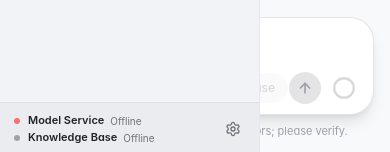
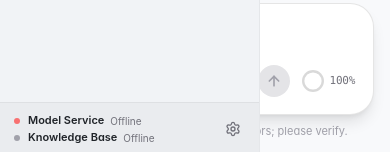
Before and after one commit to szxtj/SimpleUI, a React (Vite) app: page / in a window 390 px wide. Shown: the part 689-841 px from the top of the page. Built offline with nearby package versions, Linux system fonts and the light colour scheme; no server answers.

Commit message:
feat: Enhance token management and UI responsiveness with live streaming support

```diff
--- a/src/App.tsx
+++ b/src/App.tsx
@@ -1,4 +1,4 @@
-import React, { useState, useEffect, useRef } from 'react';
+import React, { useState, useEffect, useRef, useMemo } from 'react';
 import { Sidebar } from './components/Sidebar';
 import { ChatView } from './components/ChatView';
 import { SettingsModal } from './components/SettingsModal';
@@ -26,6 +26,7 @@ import { SpotlightView } from './components/SpotlightView';
 import { WikiDrawer } from './components/WikiDrawer';
 import { I18nProvider, resolveLanguage } from './i18n';
 import { useTheme } from './hooks/useTheme';
+import { estimateHistoryTokens } from './utils/token';
 
 export const App: React.FC = () => {
   const [settings, setSettings] = useState<AppSettings>(loadSettings());
@@ -85,6 +86,7 @@ export const App: React.FC = () => {
   const [input, setInput] = useState('');
   const [images, setImages] = useState<string[]>([]);
   const [generatingSessionIds, setGeneratingSessionIds] = useState<string[]>([]);
+  const [liveStreamingTokens, setLiveStreamingTokens] = useState<Record<string, number>>({});
   const isGenerating = currentSessionId ? generatingSessionIds.includes(currentSessionId) : false;
   const [isSidebarOpen, setIsSidebarOpen] = useState(true);
   const [isSettingsOpen, setIsSettingsOpen] = useState(false);
@@ -182,6 +184,10 @@ export const App: React.FC = () => {
           reloadFromStorage();
         } else if (data.type === 'SETTINGS_CHANGED') {
           setSettings(loadSettings());
+        } else if (data.type === 'STREAM_TOKEN_PROGRESS') {
+          if (data.source !== 'MAIN' && data.sessionId) {
+            setLiveStreamingTokens((prev) => ({ ...prev, [data.sessionId]: data.liveTokens }));
+          }
         } else if (data.type === 'STREAM_CHUNK') {
           if (data.source !== 'MAIN') {
             const { sessionId, messageId, reasoningContent, content, isThinking, thinkingDuration } = data;
@@ -226,13 +232,15 @@ export const App: React.FC = () => {
           if (data.source !== 'MAIN') {
             const { sessionId, messageId, reasoningContent, content, thinkingDuration, metrics } = data;
             setGeneratingSessionIds((prev) => prev.filter((id) => id !== sessionId));
+            setLiveStreamingTokens((prev) => {
+              const next = { ...prev };
+              delete next[sessionId];
+              return next;
+            });
             setSessions((prev) =>
-              prev.map((s) =>
-                s.id === sessionId
-                  ? {
-                      ...s,
-                      contextUsed: metrics?.contextUsed ?? s.contextUsed,
-                      messages: s.messages.map((m) =>
+              prev.map((s) => {
+                if (s.id !== sessionId) return s;
+                const updatedMsgs = s.messages.map((m) =>
                   m.id === messageId
                     ? {
                         ...m,
@@ -243,10 +251,14 @@ export const App: React.FC = () => {
                         metrics,
                       }
                     : m
-                      ),
-                    }
-                  : s
-              )
+                );
+                const cleanHistoryTokens = estimateHistoryTokens(updatedMsgs, settings.systemPrompt);
+                return {
+                  ...s,
+                  contextUsed: cleanHistoryTokens,
+                  messages: updatedMsgs,
+                };
+              })
             );
             if (currentSessionIdRef.current === sessionId && metrics) {
               setLastMetrics(metrics);
@@ -262,11 +274,17 @@ export const App: React.FC = () => {
             }
             activeStreamsRef.current.delete(targetId);
             setGeneratingSessionIds((prev) => prev.filter((id) => id !== targetId));
+            setLiveStreamingTokens((prev) => {
+              const next = { ...prev };
+              delete next[targetId];
+              return next;
+            });
           } else {
             abortControllersRef.current.forEach((controller) => controller.abort());
             abortControllersRef.current.clear();
             activeStreamsRef.current.clear();
             setGeneratingSessionIds([]);
+            setLiveStreamingTokens({});
           }
         } else if (data.type === 'STREAM_QUERY') {
           activeStreamsRef.current.forEach((stream, sessId) => {
@@ -376,7 +394,15 @@ export const App: React.FC = () => {
   // Current session helper
   const currentSession = sessions.find((s) => s.id === currentSessionId);
   const messages = currentSession?.messages || [];
-  const usedTokens = currentSession?.contextUsed || 0;
+
+  // Persistent conversation history baseline tokens (excluding temporary RAG prompts & reasoning tokens)
+  const persistentHistoryTokens = useMemo(() => {
+    if (!messages || messages.length === 0) return 0;
+    return estimateHistoryTokens(messages, settings.systemPrompt);
+  }, [messages, settings.systemPrompt]);
+
+  const currentLiveTokens = currentSessionId ? liveStreamingTokens[currentSessionId] : undefined;
+  const usedTokens = (isGenerating && currentLiveTokens !== undefined) ? currentLiveTokens : persistentHistoryTokens;
 
   // Session management handlers
   const handleNewSession = () => {
@@ -542,10 +568,25 @@ export const App: React.FC = () => {
       enableWikiSearch: sessionEnableWiki,
     };
 
+    const promptTokensEstimate = estimateHistoryTokens(
+      [...historyMessages, { ...userMessage, content: promptToSend }],
+      settings.systemPrompt
+    );
+    setLiveStreamingTokens((prev) => ({ ...prev, [targetSessionId]: promptTokensEstimate }));
+
     await TurboFieldfareAPI.streamChat(
       [...historyMessages, { ...userMessage, content: promptToSend }],
       sessionSettings,
       {
+        onTokenProgress: (liveTokens) => {
+          setLiveStreamingTokens((prev) => ({ ...prev, [targetSessionId]: liveTokens }));
+          syncChannel?.postMessage({
+            type: 'STREAM_TOKEN_PROGRESS',
+            sessionId: targetSessionId,
+            liveTokens,
+            source: 'MAIN',
+          });
+        },
         onFirstToken: () => {
           // first token received
         },
@@ -626,6 +667,7 @@ export const App: React.FC = () => {
                     ...m,
                     content: accumulatedContent,
                     isThinking: false,
+                    thinkingDuration: thinkingDuration,
                   };
                 }),
               };
@@ -636,10 +678,28 @@ export const App: React.FC = () => {
           abortControllersRef.current.delete(targetSessionId);
           activeStreamsRef.current.delete(targetSessionId);
           setGeneratingSessionIds((prev) => prev.filter((id) => id !== targetSessionId));
+          setLiveStreamingTokens((prev) => {
+            const next = { ...prev };
+            delete next[targetSessionId];
+            return next;
+          });
 
           if (currentSessionIdRef.current === targetSessionId) {
             setLastMetrics(metrics);
           }
+
+          const cleanHistoryTokens = estimateHistoryTokens(
+            [
+              ...historyMessages,
+              userMessage,
+              {
+                id: assistantMsgId,
+                role: 'assistant',
+                content: accumulatedContent,
+              },
+            ],
+            settings.systemPrompt
+          );
 
           syncChannel?.postMessage({
             type: 'STREAM_DONE',
@@ -648,7 +708,7 @@ export const App: React.FC = () => {
             reasoningContent: accumulatedReasoning,
             content: accumulatedContent,
             thinkingDuration: thinkingDuration,
-            metrics,
+            metrics: { ...metrics, contextUsed: cleanHistoryTokens },
             source: 'MAIN',
           });
 
@@ -657,7 +717,7 @@ export const App: React.FC = () => {
               if (s.id !== targetSessionId) return s;
               return {
                 ...s,
-                contextUsed: metrics.contextUsed,
+                contextUsed: cleanHistoryTokens,
                 messages: s.messages.map((m) => {
                   if (m.id !== assistantMsgId) return m;
                   return {
@@ -677,6 +737,11 @@ export const App: React.FC = () => {
           abortControllersRef.current.delete(targetSessionId);
           activeStreamsRef.current.delete(targetSessionId);
           setGeneratingSessionIds((prev) => prev.filter((id) => id !== targetSessionId));
+          setLiveStreamingTokens((prev) => {
+            const next = { ...prev };
+            delete next[targetSessionId];
+            return next;
+          });
 
           syncChannel?.postMessage({
             type: 'STREAM_DONE',
@@ -819,6 +884,11 @@ export const App: React.FC = () => {
     }
     activeStreamsRef.current.delete(targetId);
     setGeneratingSessionIds((prev) => prev.filter((id) => id !== targetId));
+    setLiveStreamingTokens((prev) => {
+      const next = { ...prev };
+      delete next[targetId];
+      return next;
+    });
 
     syncChannel?.postMessage({
       type: 'STREAM_ABORT',
--- a/src/components/ChatInput.tsx
+++ b/src/components/ChatInput.tsx
@@ -255,7 +255,7 @@ export const ChatInput: React.FC<ChatInputProps> = ({
           )}
 
           {/* Context Ring RIGHT NEXT TO (to the right of) Send Icon */}
-          <ContextRing usedTokens={usedTokens} maxContext={maxContext} />
+          <ContextRing usedTokens={usedTokens} maxContext={maxContext} showRemainingPercent={true} />
         </div>
       </div>
     </div>
--- a/src/components/ContextRing.tsx
+++ b/src/components/ContextRing.tsx
@@ -5,12 +5,14 @@ interface ContextRingProps {
   usedTokens: number;
   maxContext: number;
   placement?: 'top' | 'bottom' | 'left';
+  showRemainingPercent?: boolean;
 }
 
 export const ContextRing: React.FC<ContextRingProps> = ({
   usedTokens,
   maxContext,
   placement = 'top',
+  showRemainingPercent = false,
 }) => {
   const { t } = useI18n();
   const [showTooltip, setShowTooltip] = useState(false);
@@ -19,6 +21,7 @@ export const ContextRing: React.FC<ContextRingProps> = ({
   const safeUsed = Math.max(0, usedTokens || 0);
   const percent = Math.min(100, (safeUsed / safeMax) * 100);
   const remaining = Math.max(0, safeMax - safeUsed);
+  const remainingPercent = Math.max(0, 100 - percent);
 
   // SVG ring parameters (sleek 22px ring)
   const size = 22;
@@ -63,7 +66,8 @@ export const ContextRing: React.FC<ContextRingProps> = ({
       onMouseLeave={() => setShowTooltip(false)}
       aria-label={`${t('contextOccupancy')} ${percent.toFixed(1)}%`}
     >
-      <svg width={size} height={size} className="transform -rotate-90">
+      <div className="flex items-center gap-1.5">
+        <svg width={size} height={size} className="transform -rotate-90 shrink-0">
           {/* Background track circle */}
           <circle
             cx={size / 2}
@@ -88,6 +92,13 @@ export const ContextRing: React.FC<ContextRingProps> = ({
           />
         </svg>
 
+        {showRemainingPercent && (
+          <span className="text-[11px] font-mono font-medium tracking-tight text-zinc-500 dark:text-zinc-400 select-none tabular-nums leading-none">
+            {remainingPercent >= 99.95 ? '100%' : `${remainingPercent.toFixed(1)}%`}
+          </span>
+        )}
+      </div>
+
       {/* Floating Detailed Context Tooltip */}
       {showTooltip && (
         <div className={`absolute ${getPlacementClass()} z-50 pointer-events-none`}>
--- a/src/components/SpotlightView.tsx
+++ b/src/components/SpotlightView.tsx
@@ -40,6 +40,7 @@ import {
 } from 'lucide-react';
 import { useI18n } from '../i18n';
 import { useTheme } from '../hooks/useTheme';
+import { estimateHistoryTokens } from '../utils/token';
 
 export const SpotlightView: React.FC = () => {
   const { t, lang } = useI18n();
@@ -64,6 +65,15 @@ export const SpotlightView: React.FC = () => {
     mediaCount: 0,
   });
   const [usedTokens, setUsedTokens] = useState<number>(0);
+  const [liveStreamingTokens, setLiveStreamingTokens] = useState<number | null>(null);
+
+  // Clean persistent conversation history tokens (user text + assistant text only)
+  const persistentHistoryTokens = React.useMemo(() => {
+    if (!messages || messages.length === 0) return 0;
+    return estimateHistoryTokens(messages, settings.systemPrompt);
+  }, [messages, settings.systemPrompt]);
+
+  const displayTokens = (isGenerating && liveStreamingTokens !== null) ? liveStreamingTokens : persistentHistoryTokens;
   const [copiedMsgId, setCopiedMsgId] = useState<string | null>(null);
   const [activeWikiArticle, setActiveWikiArticle] = useState<string | null>(null);
   const activeSessionIdRef = useRef<string | null>(null);
@@ -220,7 +230,9 @@ export const SpotlightView: React.FC = () => {
     if (target) {
       activeSessionIdRef.current = sessionId;
       setMessages(target.messages || []);
-      setUsedTokens(target.contextUsed || 0);
+      const cleanTokens = estimateHistoryTokens(target.messages || [], settings.systemPrompt);
+      setUsedTokens(cleanTokens);
+      setLiveStreamingTokens(null);
       setEnableThinking(target.enableThinking ?? false);
       setEnableWikiSearch(target.enableWikiSearch ?? false);
       notifyResize((target.messages && target.messages.length > 0) || false);
@@ -252,6 +264,10 @@ export const SpotlightView: React.FC = () => {
       } else if (data.type === 'LOAD_SESSION_IN_SPOTLIGHT') {
         if (data.sessionId) {
           loadSessionById(data.sessionId);
+        }
+      } else if (data.type === 'STREAM_TOKEN_PROGRESS') {
+        if (data.source !== 'SPOTLIGHT' && activeSessionIdRef.current === data.sessionId) {
+          setLiveStreamingTokens(data.liveTokens);
         }
       } else if (data.type === 'STREAM_CHUNK') {
         if (data.source !== 'SPOTLIGHT') {
@@ -289,9 +305,10 @@ export const SpotlightView: React.FC = () => {
           const { sessionId, messageId, reasoningContent, content, thinkingDuration, metrics } = data;
           if (activeSessionIdRef.current === sessionId) {
             setIsGenerating(false);
+            setLiveStreamingTokens(null);
             recordActivity();
-            setMessages((prev) =>
-              prev.map((m) =>
+            setMessages((prev) => {
+              const updated = prev.map((m) =>
                 m.id === messageId
                   ? {
                       ...m,
@@ -302,8 +319,11 @@ export const SpotlightView: React.FC = () => {
                       metrics,
                     }
                   : m
-              )
-            );
+              );
+              const cleanTokens = estimateHistoryTokens(updated, settings.systemPrompt);
+              setUsedTokens(cleanTokens);
+              return updated;
+            });
           }
         }
       } else if (data.type === 'STREAM_ABORT') {
@@ -313,6 +333,7 @@ export const SpotlightView: React.FC = () => {
             abortControllerRef.current = null;
           }
           setIsGenerating(false);
+          setLiveStreamingTokens(null);
         }
       } else if (data.type === 'STREAM_QUERY') {
         if (isGeneratingRef.current && abortControllerRef.current && activeSessionIdRef.current) {
@@ -580,10 +601,22 @@ export const SpotlightView: React.FC = () => {
       enableWikiSearch,
     };
 
+    const promptTokensEstimate = estimateHistoryTokens(messagesWithPrompt, settings.systemPrompt);
+    setLiveStreamingTokens(promptTokensEstimate);
+
     await TurboFieldfareAPI.streamChat(
       messagesWithPrompt,
       sessionSettings,
       {
+        onTokenProgress: (liveTokens) => {
+          setLiveStreamingTokens(liveTokens);
+          syncChannel?.postMessage({
+            type: 'STREAM_TOKEN_PROGRESS',
+            sessionId: currentSessionId,
+            liveTokens,
+            source: 'SPOTLIGHT',
+          });
+        },
         onFirstToken: () => {},
         onThought: (delta) => {
           accumulatedThought += delta;
@@ -625,6 +658,7 @@ export const SpotlightView: React.FC = () => {
                     ...m,
                     content: accumulatedContent,
                     isThinking: false,
+                    thinkingDuration: finalThinkingDuration,
                   }
                 : m
             )
@@ -643,9 +677,9 @@ export const SpotlightView: React.FC = () => {
         },
         onDone: (metrics) => {
           setIsGenerating(false);
+          setLiveStreamingTokens(null);
           abortControllerRef.current = null;
           recordActivity();
-          setUsedTokens(metrics.contextUsed);
 
           const finalAsstMessage: ChatMessage = {
             id: asstMessageId,
@@ -659,10 +693,16 @@ export const SpotlightView: React.FC = () => {
             citations: foundCitations.length > 0 ? foundCitations : undefined,
           };
 
+          const cleanHistoryTokens = estimateHistoryTokens(
+            [...historyMessages, userMessage, finalAsstMessage],
+            settings.systemPrompt
+          );
+          setUsedTokens(cleanHistoryTokens);
+
           setMessages((prev) =>
             prev.map((m) => (m.id === asstMessageId ? finalAsstMessage : m))
           );
-          persistSession(true, metrics);
+          persistSession(true, { ...metrics, contextUsed: cleanHistoryTokens });
           syncChannel?.postMessage({
             type: 'STREAM_DONE',
             sessionId: currentSessionId,
@@ -670,14 +710,21 @@ export const SpotlightView: React.FC = () => {
             reasoningContent: accumulatedThought,
             content: accumulatedContent,
             thinkingDuration: finalThinkingDuration,
-            metrics,
+            metrics: { ...metrics, contextUsed: cleanHistoryTokens },
             source: 'SPOTLIGHT',
           });
         },
         onError: (err) => {
           setIsGenerating(false);
+          setLiveStreamingTokens(null);
           abortControllerRef.current = null;
           recordActivity();
+
+          const cleanHistoryTokens = estimateHistoryTokens(
+            [...historyMessages, userMessage],
+            settings.systemPrompt
+          );
+          setUsedTokens(cleanHistoryTokens);
 
           const finalAsstMessage: ChatMessage = {
             id: asstMessageId,
@@ -799,6 +846,7 @@ export const SpotlightView: React.FC = () => {
       abortControllerRef.current = null;
     }
     setIsGenerating(false);
+    setLiveStreamingTokens(null);
     syncChannel?.postMessage({
       type: 'STREAM_ABORT',
       sessionId: activeSessionIdRef.current,
@@ -812,6 +860,8 @@ export const SpotlightView: React.FC = () => {
       abortControllerRef.current = null;
     }
     setIsGenerating(false);
+    setLiveStreamingTokens(null);
+    setUsedTokens(0);
     activeSessionIdRef.current = null;
     setMessages([]);
     setInput('');
@@ -880,6 +930,8 @@ export const SpotlightView: React.FC = () => {
     setMessages([]);
     setInput('');
     setImages([]);
+    setLiveStreamingTokens(null);
+    setUsedTokens(0);
     setEnableThinking(false);
     setEnableWikiSearch(false);
     notifyResize(false);
@@ -1054,7 +1106,7 @@ export const SpotlightView: React.FC = () => {
                   <ArrowUp className="w-3.5 h-3.5 stroke-[2.5]" />
                 </button>
 
-                <ContextRing usedTokens={usedTokens} maxContext={settings.maxContext} placement="left" />
+                <ContextRing usedTokens={displayTokens} maxContext={settings.maxContext} placement="left" />
               </div>
             </div>
           </div>
@@ -1367,7 +1419,7 @@ export const SpotlightView: React.FC = () => {
                   </button>
                 )}
 
-                <ContextRing usedTokens={usedTokens} maxContext={settings.maxContext} />
+                <ContextRing usedTokens={displayTokens} maxContext={settings.maxContext} />
               </div>
             </div>
           </div>
--- /dev/null
+++ b/src/utils/token.ts
@@ -0,0 +1,57 @@
+import { ChatMessage } from '../types/chat';
+
+/**
+ * Fast, accurate offline token estimator for chat messages.
+ * In modern LLM tokenizers (BPE / SentencePiece like Gemma / Qwen / Llama):
+ * - CJK characters are typically ~0.7 - 0.8 tokens each.
+ * - Non-CJK characters (English words, numbers, punctuation) are ~3.8 - 4 characters per token.
+ * - Delimiters / message framing boilerplate: ~4 tokens per message.
+ */
+export function estimateTextTokens(text: string): number {
+  if (!text || typeof text !== 'string') return 0;
+  const trimmed = text.trim();
+  if (!trimmed) return 0;
+
+  // Count CJK characters (Chinese, Japanese, Korean)
+  const cjkMatches = trimmed.match(/[\u4e00-\u9fa5\u3040-\u30ff\uac00-\ud7af]/g);
+  const cjkCount = cjkMatches ? cjkMatches.length : 0;
+  const nonCjkLength = trimmed.length - cjkCount;
+
+  const cjkTokens = Math.ceil(cjkCount * 0.75);
+  const nonCjkTokens = Math.ceil(nonCjkLength / 3.8);
+
+  return Math.max(1, cjkTokens + nonCjkTokens);
+}
+
+/**
+ * Calculates the pure, persistent conversation history token count for a session.
+ * Crucial rule: ONLY includes persistent user message text and assistant final answers.
+ * Excludes single-turn RAG grounding prompt wrappers, thinking/reasoning_content,
+ * and ephemeral system templates that are never sent in subsequent turns!
+ */
+export function estimateHistoryTokens(
+  messages: Array<Partial<ChatMessage>>,
+  systemPrompt?: string
+): number {
+  let total = 0;
+  if (systemPrompt && systemPrompt.trim()) {
+    total += estimateTextTokens(systemPrompt.trim()) + 4;
+  }
+
+  if (!messages || !Array.isArray(messages)) return total;
+
+  for (const msg of messages) {
+    if (!msg) continue;
+    // Only user and assistant content form the persistent conversational history!
+    if (msg.role === 'user' || msg.role === 'assistant') {
+      const text = msg.content || '';
+      total += estimateTextTokens(text) + 4;
+
+      if (msg.images && msg.images.length > 0) {
+        total += msg.images.length * 576; // standard vision token budget
+      }
+    }
+  }
+
+  return total;
+}
```
Also changed, not shown: src/components/ThinkingAccordion.tsx (+2 -6 lines), src/services/api.ts (+23 -3 lines), 1 other file (tests, documents, lock files or other folders). Lines whose indentation alone changed are shown as unchanged.
